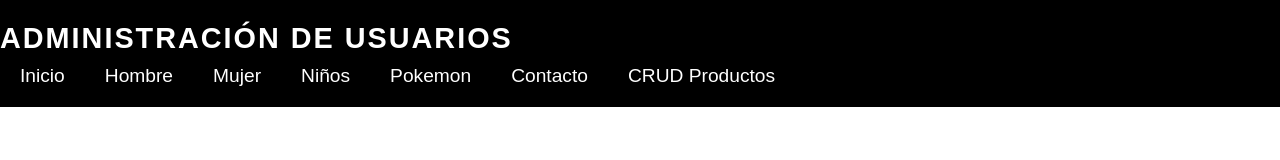
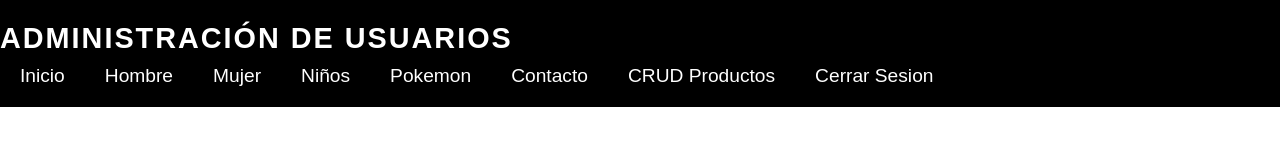
Before and after one commit to Yaelox/FrontDWI, a website: page pages/CRUD.html in a window 1280 px wide. Shown: the top 160 px of the page. Drawn offline with Linux system fonts and the light colour scheme; no server answers.

Commit message:
Cerrar sesion

```diff
--- a/pages/CRUD.html
+++ b/pages/CRUD.html
@@ -23,6 +23,7 @@
                     <li><a href="../pages/WebService.html">Pokemon</a></li>
                     <li><a href="../pages/contacto.html">Contacto</a></li>
                     <li><a href="../pages/productos.html">CRUD Productos</a></li>
+                    <li><a href="../index.html">Cerrar Sesion</a></li>
                 </ul>
             </nav>
         </div>
```
Also changed, not shown: pages/WebService.html (+1 -0 lines), pages/contacto.html (+1 -0 lines), pages/hombre.html (+1 -0 lines), pages/inicio.html (+1 -0 lines), pages/mujer.html (+1 -0 lines), pages/niños.html (+1 -0 lines), pages/productos.html (+1 -0 lines), pages/roles.html (+1 -0 lines).
